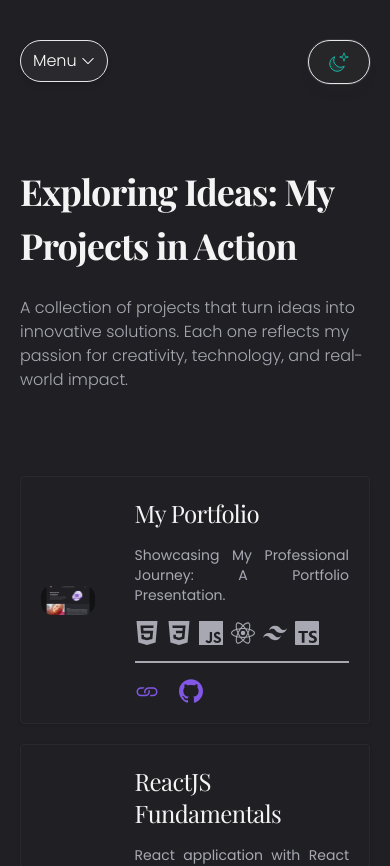
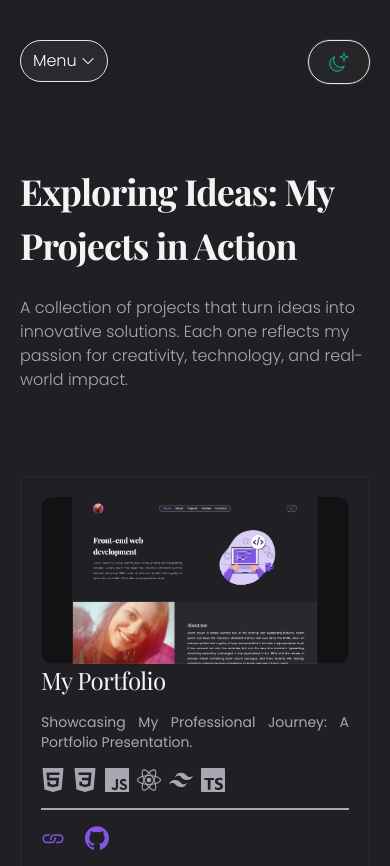
Before and after one commit to catiabarroco/portfolio_nextjs, a Next.js app: page /projects in a window 390 px wide. Shown: the top 866 px of the page. Built offline with nearby package versions, Linux system fonts and the light colour scheme.

Commit message:
card css

```diff
--- a/src/components/CoursesCard.tsx
+++ b/src/components/CoursesCard.tsx
@@ -23,7 +23,7 @@ export default function CoursesCard({
 }: CoursesCardProps) {
   return (
     <article className="rounded gap-5 p-5 items-center border dark:border-brand-secondary-700 shadow">
-     <section className='flex gap-5'>
+     <section className='md:flex gap-5'>
      <section className="w-full basis-1/4 content-center">
         <Image
           src={imgSrc}
--- a/src/components/ProjectCard.tsx
+++ b/src/components/ProjectCard.tsx
@@ -18,12 +18,12 @@ type ProjectCardProps = {
 
 
 
-export default function CoursesCard({
+export default function ProjectCard({
   project: { title, description, repoLink, linkOnline, stacks, imgSrc  },
 }: ProjectCardProps) {
   return (
     <article className="rounded gap-5 p-5 items-center border dark:border-brand-secondary-700 shadow">
-     <section className='flex gap-10'>
+     <section className='md:flex gap-2 md:gap-10'>
       <section className="w-full basis-1/4 rounded place-content-center">
           <Image
             src={imgSrc}
```
Lines whose indentation alone changed are shown as unchanged.
